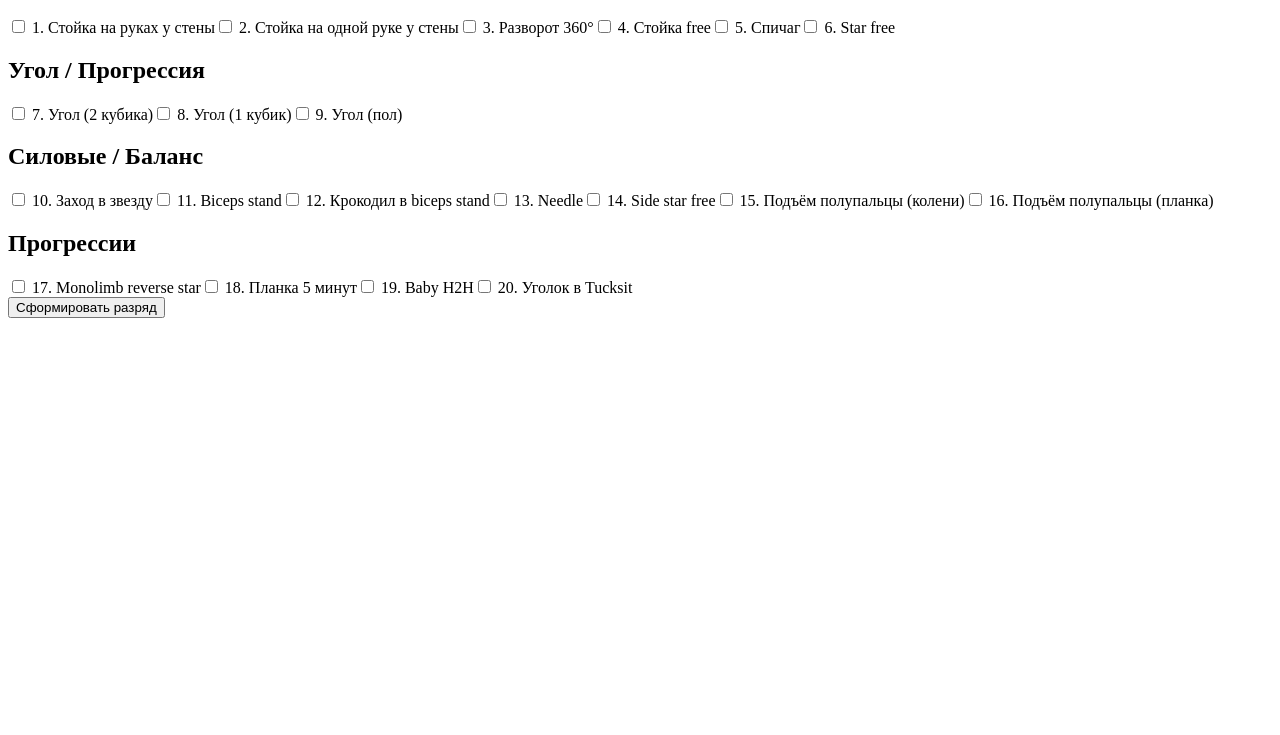
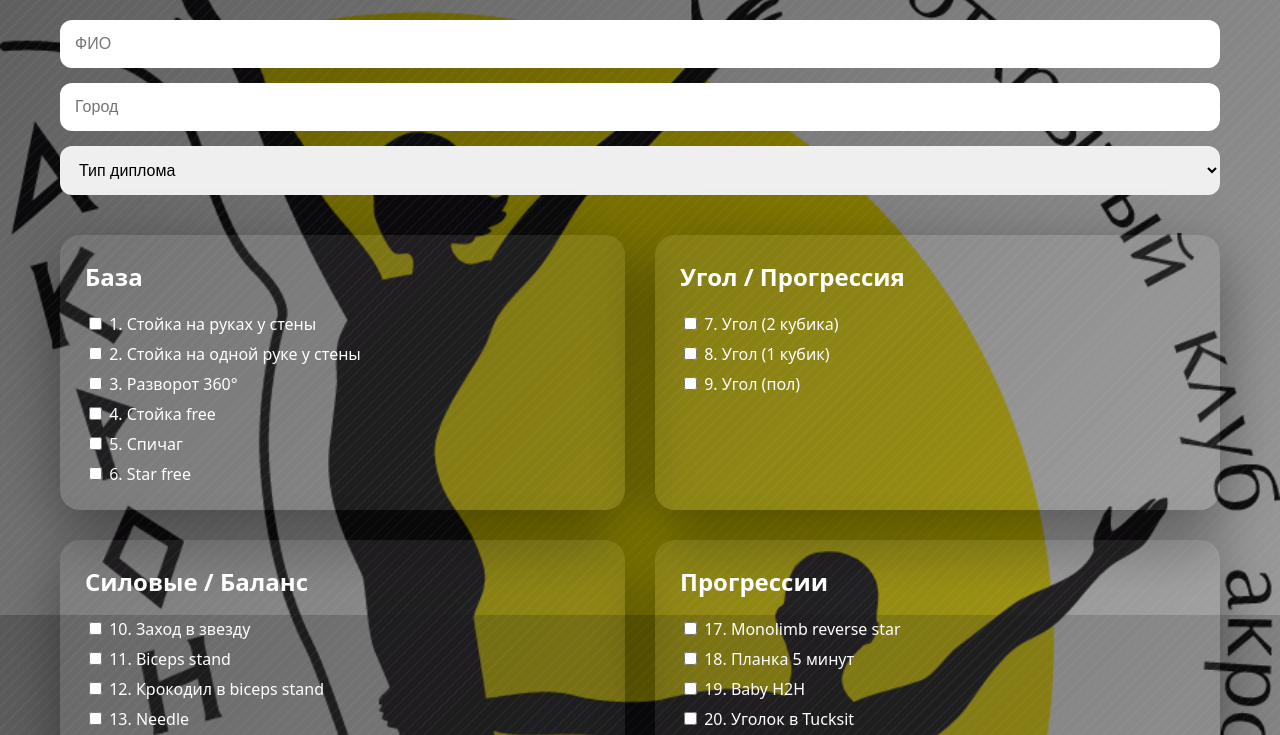
Before and after one commit to latakekabu/acro-rank, a plain HTML site: page index.html in a window 1280 px wide. Shown: the part 185-920 px from the top of the page. Before the commit the page ends 800 px from the top, so only its background shows below. Drawn offline with Linux system fonts and the light colour scheme.

Commit message:
Update style.css

```diff
--- a/css/style.css
+++ b/css/style.css
@@ -1,26 +1,145 @@
-/* ===== ADVANCED 3D ===== */
+:root{
+  --rank-white:#FFFFFF;
+  --rank-red:#FF0000;
+  --rank-yellow:#FFFF00;
+  --rank-green:#00FF00;
+  --rank-blue:#0000FF;
+  --rank-purple:#800080;
+}
 
-const blocks=document.querySelectorAll(".block");
+*{box-sizing:border-box}
 
-blocks.forEach(block=>{
-  block.addEventListener("mousemove",(e)=>{
-    const rect=block.getBoundingClientRect();
-    const x=e.clientX-rect.left;
-    const y=e.clientY-rect.top;
+body{
+  margin:0;
+  font-family:system-ui,-apple-system,Segoe UI,Roboto;
+  min-height:100dvh;
+  perspective:1400px;
+  overflow-x:hidden;
+  background:
+    linear-gradient(135deg,rgba(0,0,0,0.65),rgba(0,0,0,0.4)),
+    url("../assets/img/acronavty.png") center/cover no-repeat fixed;
+  color:#fff;
+}
 
-    block.style.setProperty("--x",x+"px");
-    block.style.setProperty("--y",y+"px");
+/* Спортивная диагональная текстура */
+body::before{
+  content:"";
+  position:fixed;
+  inset:0;
+  background:
+    repeating-linear-gradient(
+      -45deg,
+      rgba(255,255,255,0.03) 0px,
+      rgba(255,255,255,0.03) 2px,
+      transparent 2px,
+      transparent 8px
+    );
+  pointer-events:none;
+  z-index:0;
+}
 
-    const centerX=rect.width/2;
-    const centerY=rect.height/2;
+.container{
+  position:relative;
+  z-index:2;
+  max-width:1200px;
+  margin:auto;
+  padding:60px 20px;
+  transform-style:preserve-3d;
+}
 
-    const rotateX=((y-centerY)/centerY)*8;
-    const rotateY=((x-centerX)/centerX)*-8;
+h1{
+  text-align:center;
+  font-size:42px;
+  margin:0;
+  letter-spacing:1px;
+}
 
-    block.style.transform=`rotateX(${rotateX}deg) rotateY(${rotateY}deg)`;
-  });
+.subtitle{
+  text-align:center;
+  opacity:.85;
+  margin-bottom:50px;
+}
 
-  block.addEventListener("mouseleave",()=>{
-    block.style.transform="rotateX(0deg) rotateY(0deg)";
-  });
-});
+.personal{
+  display:grid;
+  gap:15px;
+  margin-bottom:40px;
+}
+
+.personal input,
+.personal select{
+  padding:15px;
+  border-radius:12px;
+  border:none;
+  font-size:16px;
+}
+
+.grid{
+  display:grid;
+  grid-template-columns:repeat(2,1fr);
+  gap:30px;
+}
+
+.block{
+  position:relative;
+  background:rgba(255,255,255,0.08);
+  backdrop-filter:blur(18px);
+  border-radius:20px;
+  padding:25px;
+  transform-style:preserve-3d;
+  transition:transform .2s ease, box-shadow .2s ease;
+  box-shadow:0 20px 60px rgba(0,0,0,.4);
+}
+
+.block h2{
+  transform:translateZ(60px);
+  margin-top:0;
+}
+
+.block .items{
+  transform:translateZ(30px);
+}
+
+.block::after{
+  content:"";
+  position:absolute;
+  inset:0;
+  border-radius:20px;
+  background:radial-gradient(circle at var(--x,50%) var(--y,50%), rgba(255,255,255,0.25), transparent 60%);
+  opacity:0;
+  transition:opacity .2s ease;
+  pointer-events:none;
+}
+
+.block:hover::after{
+  opacity:1;
+}
+
+.items{
+  display:grid;
+  gap:8px;
+}
+
+.submit{
+  margin-top:50px;
+  padding:18px;
+  width:100%;
+  font-size:18px;
+  border:none;
+  border-radius:20px;
+  background:linear-gradient(90deg,#ff4d00,#ff0066);
+  color:#fff;
+  cursor:pointer;
+  transform-style:preserve-3d;
+  transition:transform .2s ease, box-shadow .2s ease;
+  box-shadow:0 15px 40px rgba(255,0,100,.4);
+}
+
+.submit:hover{
+  transform:scale(1.05) translateZ(20px);
+  box-shadow:0 20px 60px rgba(255,0,100,.6);
+}
+
+@media(max-width:900px){
+  .grid{grid-template-columns:1fr;}
+}
```
